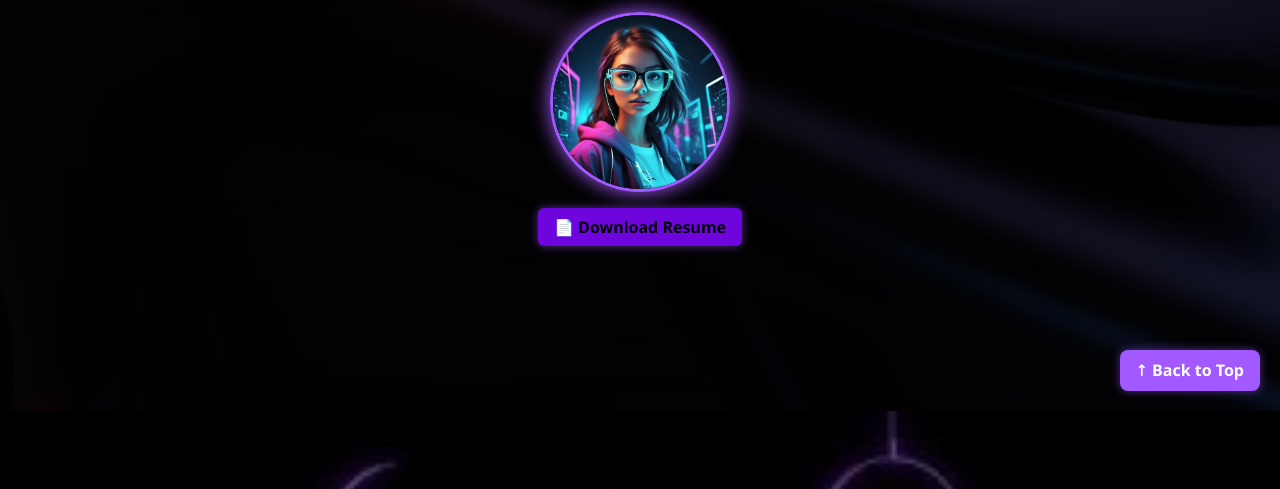
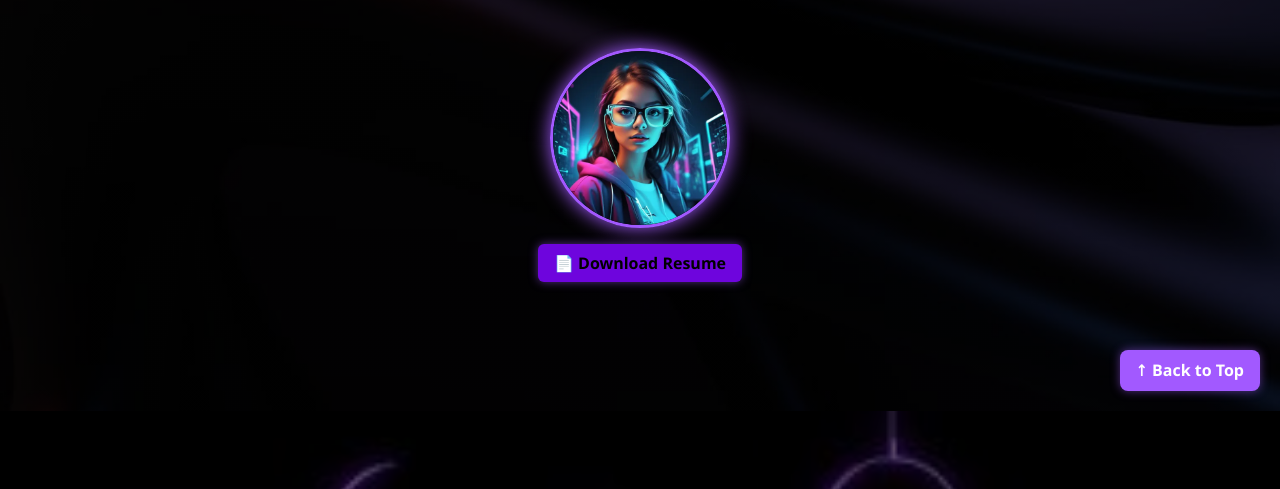
Before and after one commit to slate299/myportfolio, a plain HTML site: page index.html in a window 1280 px wide. Shown: the part 389-878 px from the top of the page. Drawn offline with Linux system fonts and the light colour scheme.

Commit message:
final commit

```diff
--- a/assets/css/portfolio.css
+++ b/assets/css/portfolio.css
@@ -113,6 +113,7 @@ header {
 
 /* ===== Hero Section ===== */
 .hero {
+  padding-top: 4.5rem;
   height: 100vh;
   background: linear-gradient(rgba(0, 0, 0, 0.6), rgba(0, 0, 0, 0.6)),
     url("../images/hero-bg.jpg") center/cover no-repeat;
```
